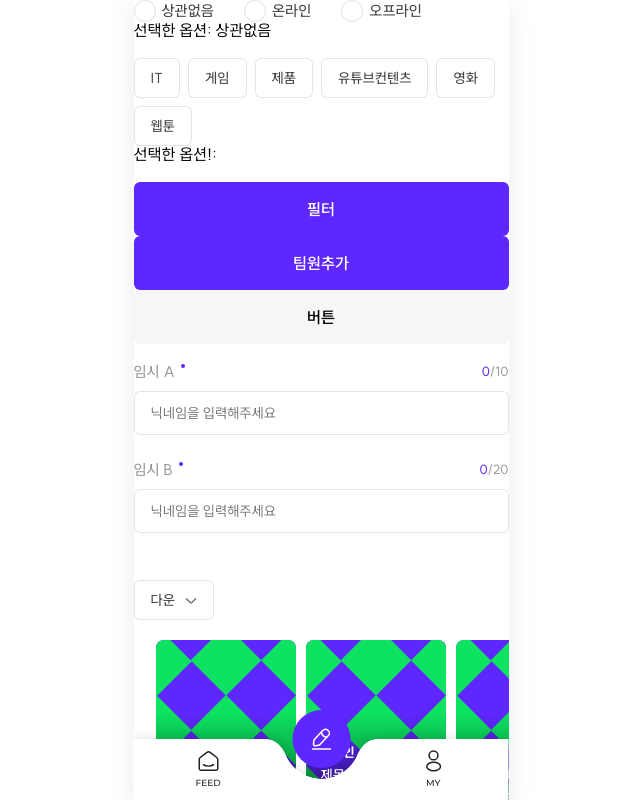
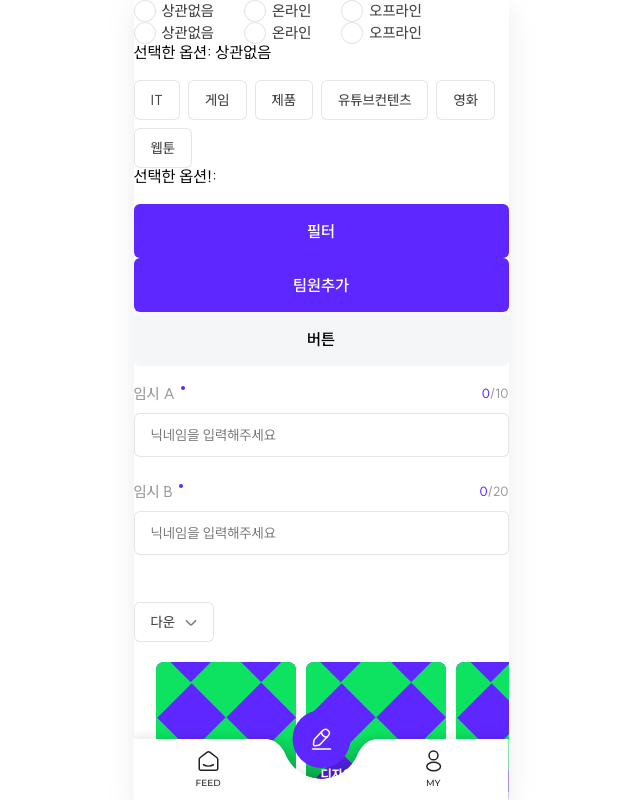
Before and after one commit to ConceptBe/conceptbe-frontend, a React (Vite) app: page /sign-up in a window 1280 px wide. Shown: the whole page, without its empty margins (319-959 px from the left). Built offline with nearby package versions, Linux system fonts and the light colour scheme; a web font is replaced by a local one.

Commit message:
refactor: Radio name 값으로 nameKey 지정

```diff
--- a/src/components/@common/@hooks/useRadio.ts
+++ b/src/components/@common/@hooks/useRadio.ts
@@ -10,13 +10,13 @@ const useRadio = <T extends Record<string, RadioItem[]>>(initialValue: T) => {
   const [radioValue, setRadioValue] = useState<T>(initialValue);
 
   const onChangeRadio = (e: ChangeEvent<HTMLInputElement>, radioKey: keyof T) => {
-    const { name } = e.target;
+    const { value } = e.target;
 
     setRadioValue((prev) => ({
       ...prev,
       [radioKey]: prev[radioKey].map((radio) => ({
         ...radio,
-        checked: radio.value === name,
+        checked: radio.value === value,
       })),
     }));
   };
--- a/src/components/@common/RadioContainer/RadioContainer.tsx
+++ b/src/components/@common/RadioContainer/RadioContainer.tsx
@@ -9,12 +9,13 @@ interface RadioOptions {
   checked: boolean;
 }
 interface Props {
+  nameKey: string;
   options: RadioOptions[];
   onChange: (e: ChangeEvent<HTMLInputElement>) => void;
   gap?: GapType;
 }
 
-const RadioContainer = ({ options, onChange, gap = 'small' }: Props) => {
+const RadioContainer = ({ nameKey, options, onChange, gap = 'small' }: Props) => {
   return (
     <Wrapper>
       {options.map((option) => (
@@ -22,8 +23,8 @@ const RadioContainer = ({ options, onChange, gap = 'small' }: Props) => {
           <RadioInput
             type="radio"
             id={option.value}
-            name={option.value}
-            // value={option.value}
+            name={nameKey}
+            value={option.value}
             checked={option.checked}
             onChange={onChange}
           />
--- a/src/pages/SignUp.tsx
+++ b/src/pages/SignUp.tsx
@@ -35,6 +35,11 @@ const SignUp = () => {
       { text: '상관없음', value: 'all', checked: false },
       { text: '온라인', value: 'online', checked: false },
       { text: '오프라인', value: 'offline', checked: false },
+    ],
+    b: [
+      { text: '상관없음', value: 'all1', checked: false },
+      { text: '온라인', value: 'online1', checked: false },
+      { text: '오프라인', value: 'offline1', checked: false },
     ],
   });
 
@@ -117,13 +122,11 @@ const SignUp = () => {
     setModalCheckboxOptions(memberSelectDetails.filter((detail) => detail.parent === selectMain.value));
   }, [selectMain]);
 
-  console.log('selectMain', selectMain);
-  console.log('modalCheckboxOptions', modalCheckboxOptions[0]?.options);
-
   return (
     <div style={{ display: 'flex', flexDirection: 'column', gap: '20px' }}>
       <div>
-        <RadioContainer options={radioValue.a} onChange={(e) => onChangeRadio(e, 'a')} gap="large" />
+        <RadioContainer nameKey="a" options={radioValue.a} onChange={(e) => onChangeRadio(e, 'a')} gap="large" />
+        <RadioContainer nameKey="b" options={radioValue.b} onChange={(e) => onChangeRadio(e, 'b')} gap="large" />
         <p>선택한 옵션: {radioValue.a[0].text}</p>
       </div>
 
--- a/src/pages/Write.tsx
+++ b/src/pages/Write.tsx
@@ -168,6 +168,7 @@ const Write = () => {
 
           <Spacer size={20} />
           <RadioContainer
+            nameKey="collaboration"
             options={radioValue.collaboration}
             onChange={(e) => onChangeRadio(e, 'collaboration')}
             gap="large"
```
